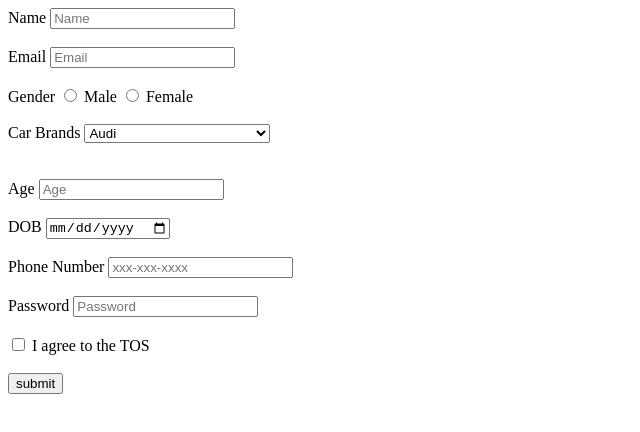
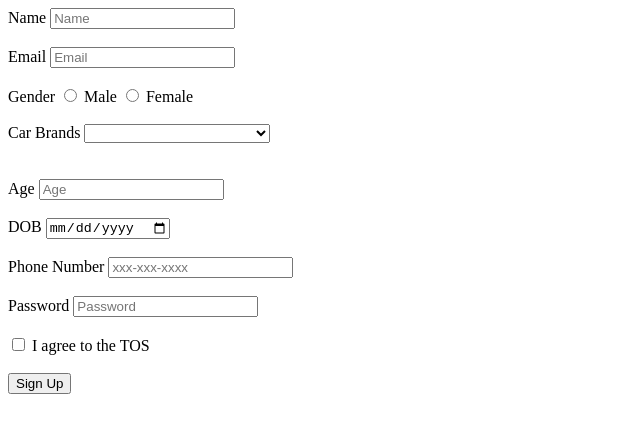
Before and after one commit to acciojob/signup-form-car-Vivek-Jayaswal, a website: page main.html in a window 1280 px wide. Shown: the full height of the page, 0-640 px from the left. Drawn offline with Linux system fonts and the light colour scheme.

Commit message:
created a submission

```diff
--- a/main.html
+++ b/main.html
@@ -24,6 +24,7 @@
 		<label for="cars">Car Brands</label>
 		<select name="Car" id="cars" >
 			<option value="" disabled>--Please choose an option--</option>
+			<option value+""></option>
 			<option value="">Audi</option>
 			<option value="">BMW</option>
 			<option value="">Mercedies</option>
@@ -45,7 +46,7 @@
 		<input type="Checkbox" name="TOC" required id="tos">
 		<label for="tos">I agree to the TOS</label>
 		<br><br>
-		<input type="submit" name="Submit" value="submit">
+		<button type="submit">Sign Up</button>
 	</form>
     <script type="text/javascript" src="./script.js">
 </script>
```
